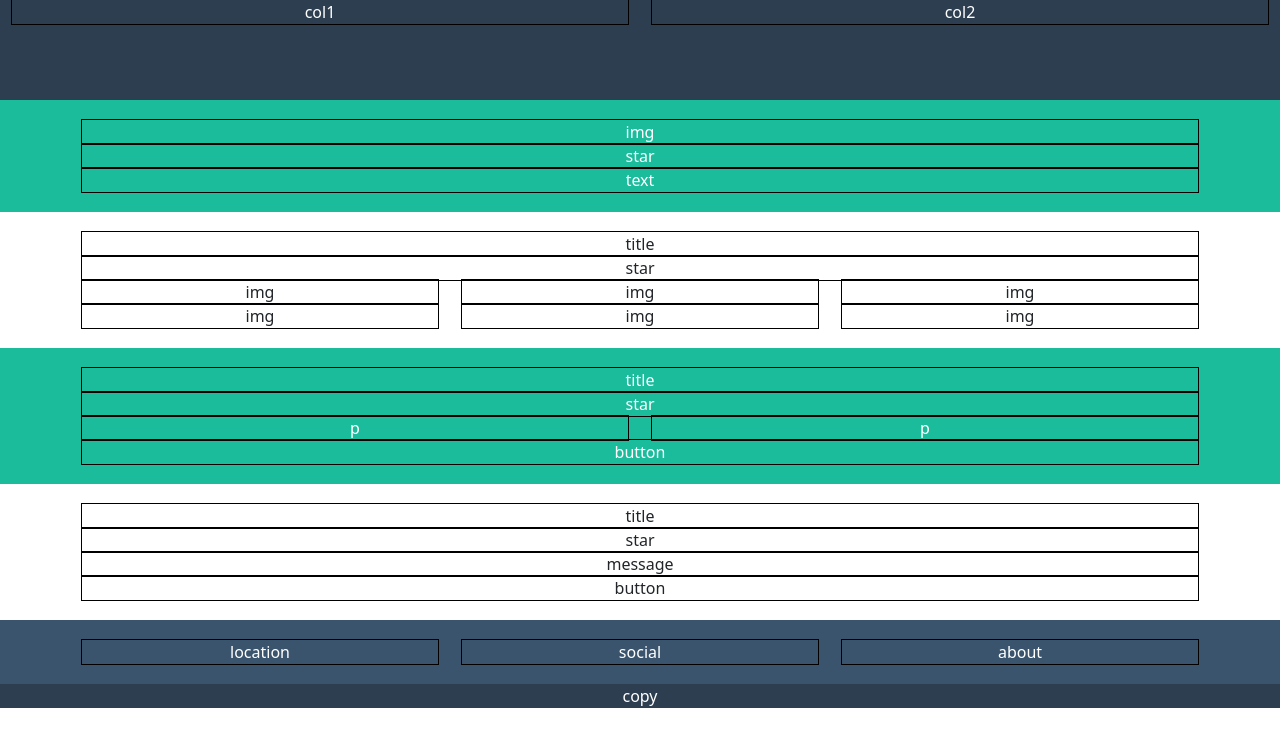
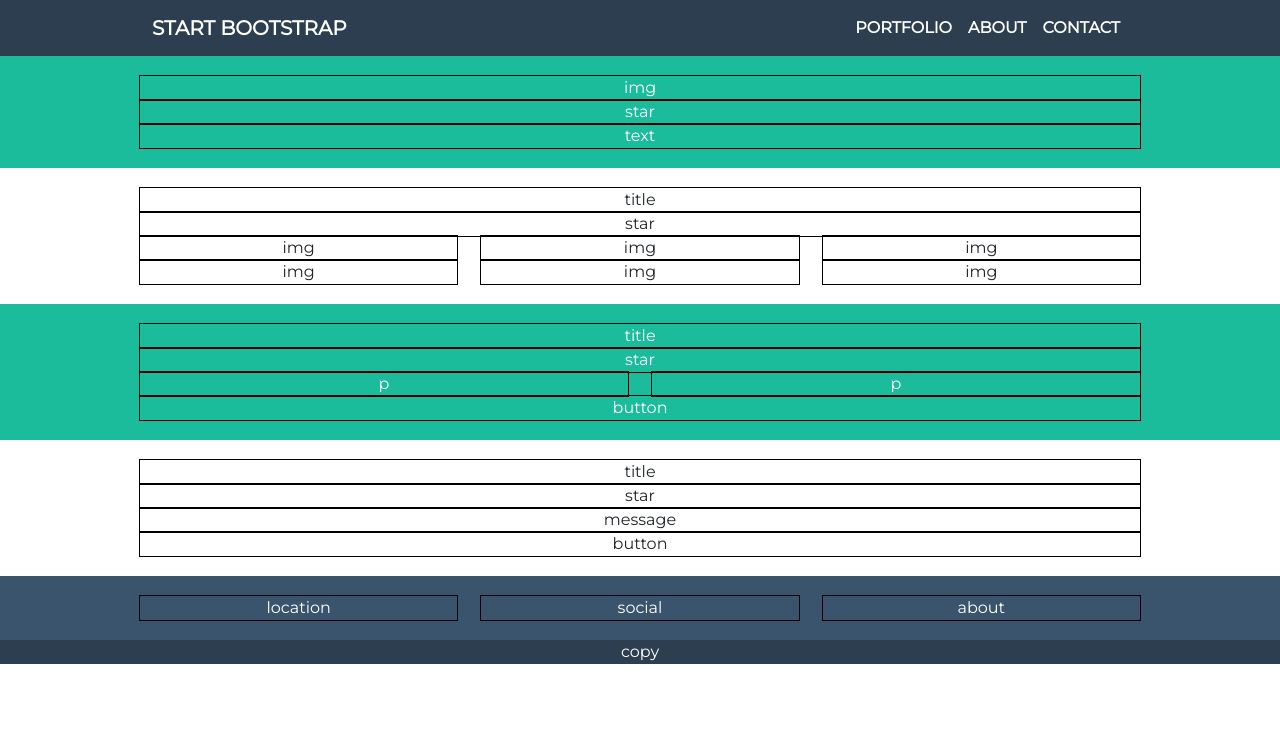
Before and after one commit to fedeloxe/html-css-bootstrap-freelancer, a plain HTML site: page index.html in a window 1280 px wide. Drawn offline with nearby package versions, Linux system fonts and the light colour scheme.

Commit message:
header done

```diff
--- a/css/style.css
+++ b/css/style.css
@@ -3,6 +3,7 @@
     margin: 0;
     box-sizing: border-box;
     text-align: center;
+    font-family: 'Montserrat', sans-serif;
 }
 
 .border-black{
@@ -11,8 +12,16 @@
 
 
 header{
-    height: 100px;
     background-color:#2c3e50 ;
+    color: white;
+}
+
+header a{
+    color: white;
+    font-weight: bold;
+}
+
+.navbar-toggler{
     color: white;
 }
 
@@ -23,7 +32,7 @@ header{
 }
 
 .container{
-    width: 90%;
+    width: 80%
 }
 
 
--- a/index.html
+++ b/index.html
@@ -7,23 +7,39 @@
     <link href="https://cdn.jsdelivr.net/npm/bootstrap@5.0.2/dist/css/bootstrap.min.css" rel="stylesheet" integrity="sha384-EVSTQN3/azprG1Anm3QDgpJLIm9Nao0Yz1ztcQTwFspd3yD65VohhpuuCOmLASjC" crossorigin="anonymous">
     <link rel="stylesheet" href="https://cdnjs.cloudflare.com/ajax/libs/font-awesome/6.2.1/css/all.min.css" integrity="sha512-MV7K8+y+gLIBoVD59lQIYicR65iaqukzvf/nwasF0nqhPay5w/9lJmVM2hMDcnK1OnMGCdVK+iQrJ7lzPJQd1w==" crossorigin="anonymous" referrerpolicy="no-referrer" />
     <link rel="stylesheet" href="./css/style.css">
+    <link rel="preconnect" href="https://fonts.googleapis.com">
+    <link rel="preconnect" href="https://fonts.gstatic.com" crossorigin>
+    <link href="https://fonts.googleapis.com/css2?family=Montserrat&display=swap" rel="stylesheet">
 
     <title>Bootstrap</title>
 </head>
 
 <body>
     <header>
-        <div class="container-fluid">
-                <div class="row d-flex justify-content-center align-items-center ">
-                   <div class="col-6">
-                    <div class="border-black">col1</div>
-                   </div>
-                   <div class="col-6">
-                    <div class="border-black"> col2</div>
-                   </div>
+        <div class="container">
+            <nav class="navbar navbar-expand-md  navbar-dark">
+                <div class="container-fluid d-flex">
+                    <a class="navbar-brand" href="#">START BOOTSTRAP</a>
+                    <button class="navbar-toggler" type="button" data-bs-toggle="collapse" data-bs-target="#navbarSupportedContent" aria-controls="navbarSupportedContent" aria-expanded="false" aria-label="Toggle navigation">
+                    <span class="navbar-toggler-icon"></span>
+                    </button>
+                    <div class="collapse navbar-collapse justify-content-end" id="navbarSupportedContent">
+                    <ul class="navbar-nav  mb-2 mb-lg-0 ">
+                        <li class="nav-item">
+                        <a class="nav-link active" aria-current="page" href="#">PORTFOLIO</a>
+                        </li>
+                        <li class="nav-item">
+                        <a class="nav-link active" aria-current="page" href="#">ABOUT</a>
+                        </li>
+                        <li class="nav-item">
+                        <a class="nav-link active" aria-current="page" href="#">CONTACT</a>
+                        </li>
+                    </ul>
+                    </div>
                 </div>
-            </div>
+            </nav>
         </div>
+
     </header>
 
     <main>
@@ -140,6 +156,9 @@
         </div>
     </footer>
 
+    <!-- JavaScript Bundle with Popper -->
+<script src="https://cdn.jsdelivr.net/npm/bootstrap@5.2.2/dist/js/bootstrap.bundle.min.js" integrity="sha384-OERcA2EqjJCMA+/3y+gxIOqMEjwtxJY7qPCqsdltbNJuaOe923+mo//f6V8Qbsw3" crossorigin="anonymous"></script>
+
 
 </body>
 </html>
```
